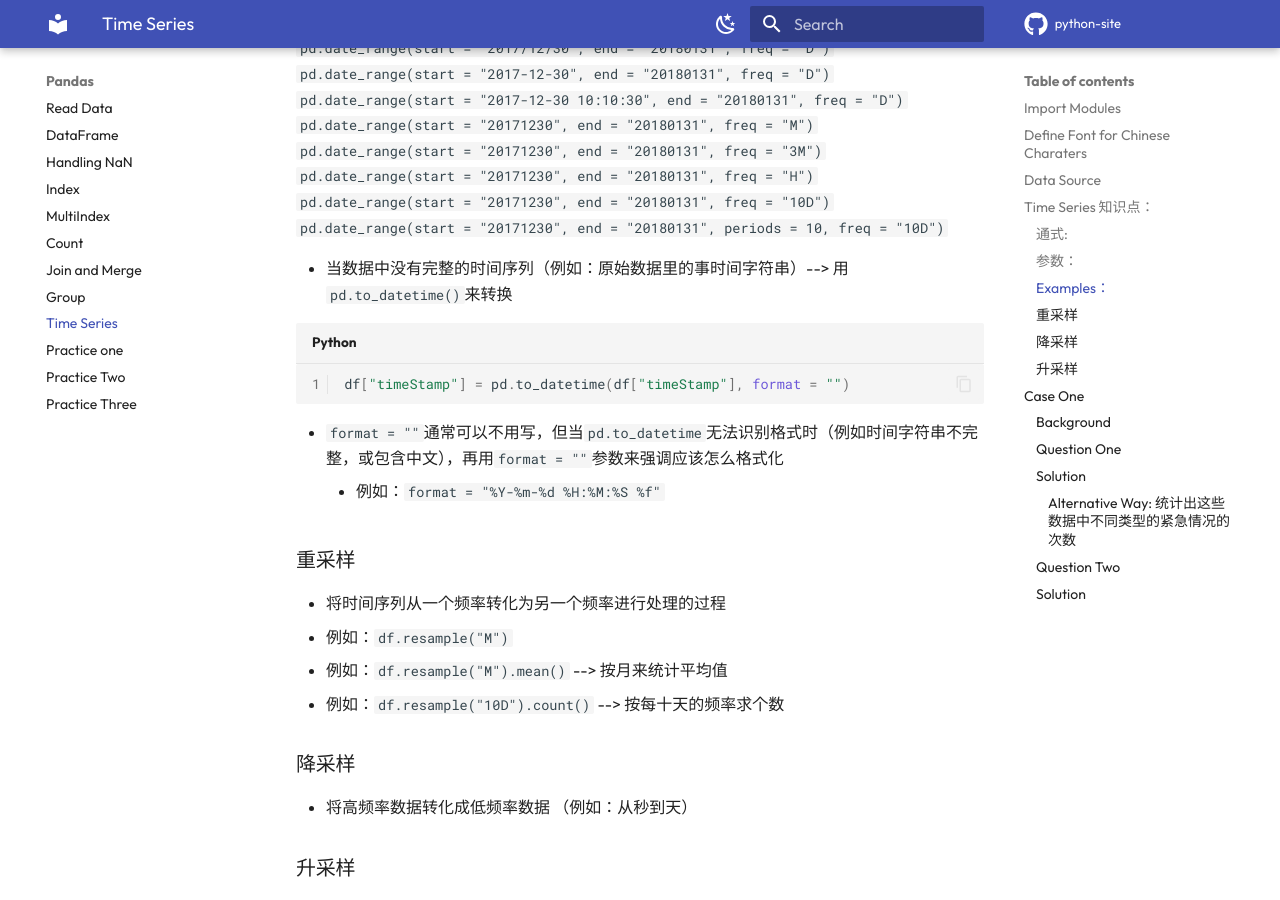
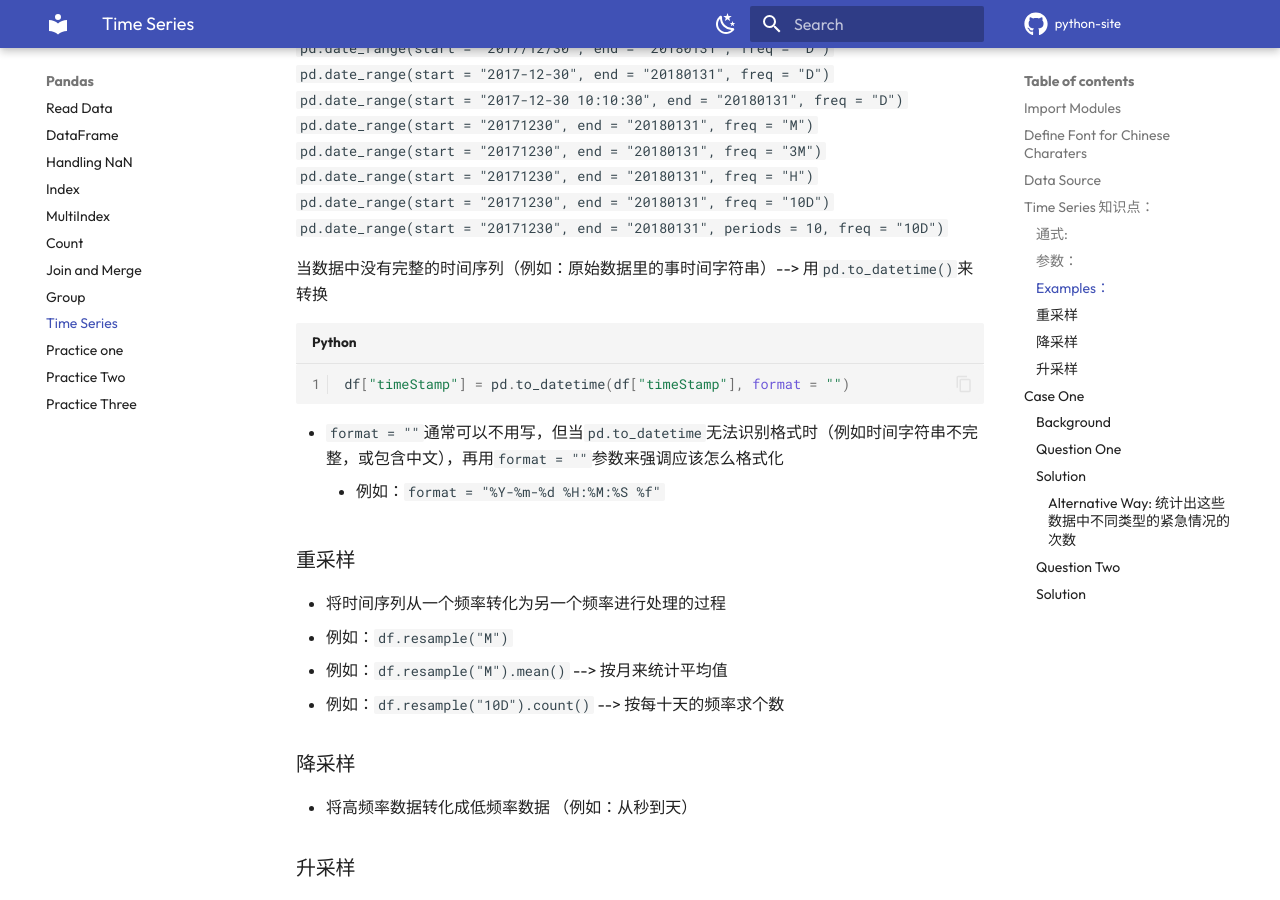
Before and after one commit to rojia20/python-site, an MkDocs documentation site: the page built from docs/pandas/pandas_timeseries.md, in a window 1280 px wide and 900 px high, scrolled down 1600 px. Built offline with MkDocs 1.6.1 and Material for MkDocs 9.7.7, drawn with Linux system fonts in a browser that asks for light colours; nearby versions of some CDN libraries; library files that are not in the unit come from our copies; comment, search, counter and statistics services are not loaded.

Commit message:
updata time series

````diff
--- a/docs/pandas/pandas_timeseries.md
+++ b/docs/pandas/pandas_timeseries.md
@@ -58,7 +58,7 @@ pd.data_range(start = None, end = None, periods = None, freq = "D")
 `pd.date_range(start = "20171230", end = "20180131", freq = "10D")`
 `pd.date_range(start = "20171230", end = "20180131", periods = 10, freq = "10D")`
 
-- 当数据中没有完整的时间序列（例如：原始数据里的事时间字符串）--> 用`pd.to_datetime()`来转换
+当数据中没有完整的时间序列（例如：原始数据里的事时间字符串）--> 用`pd.to_datetime()`来转换
 
 ```python
 df["timeStamp"] = pd.to_datetime(df["timeStamp"], format = "")
````
